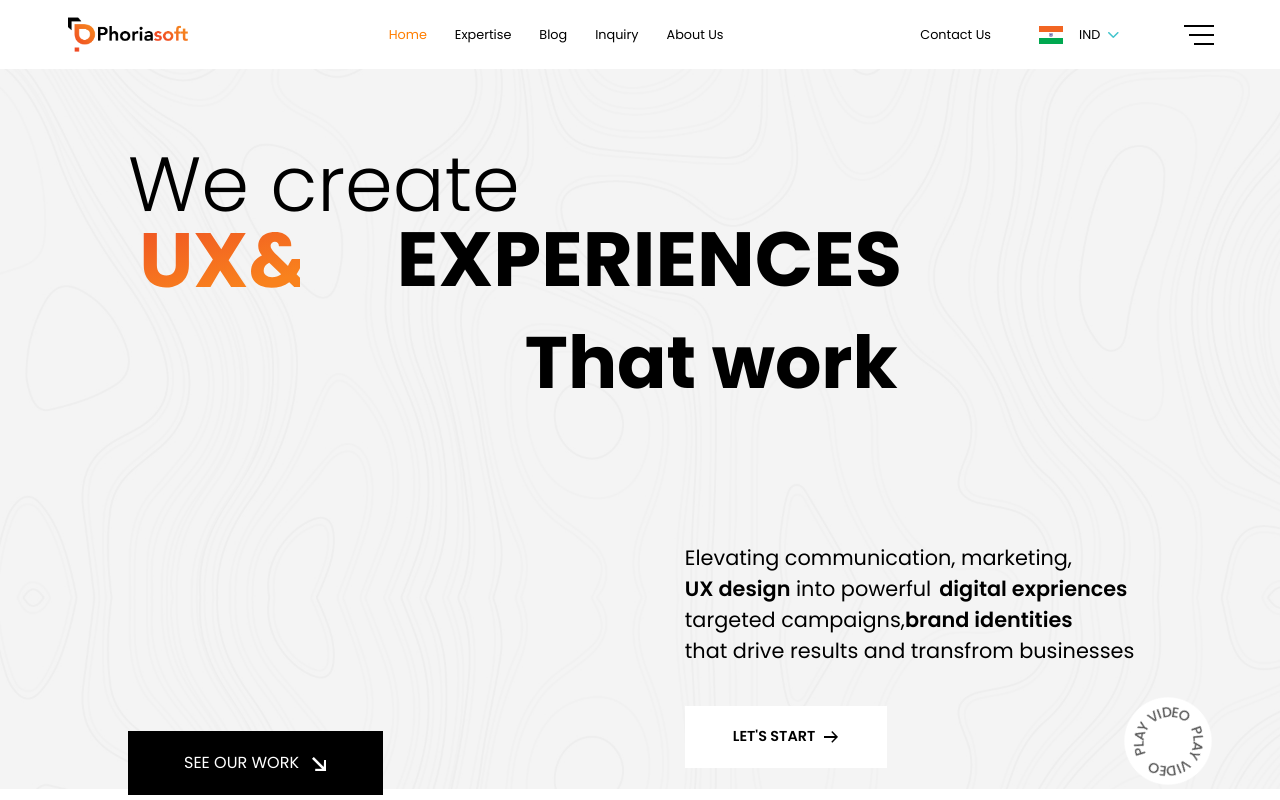
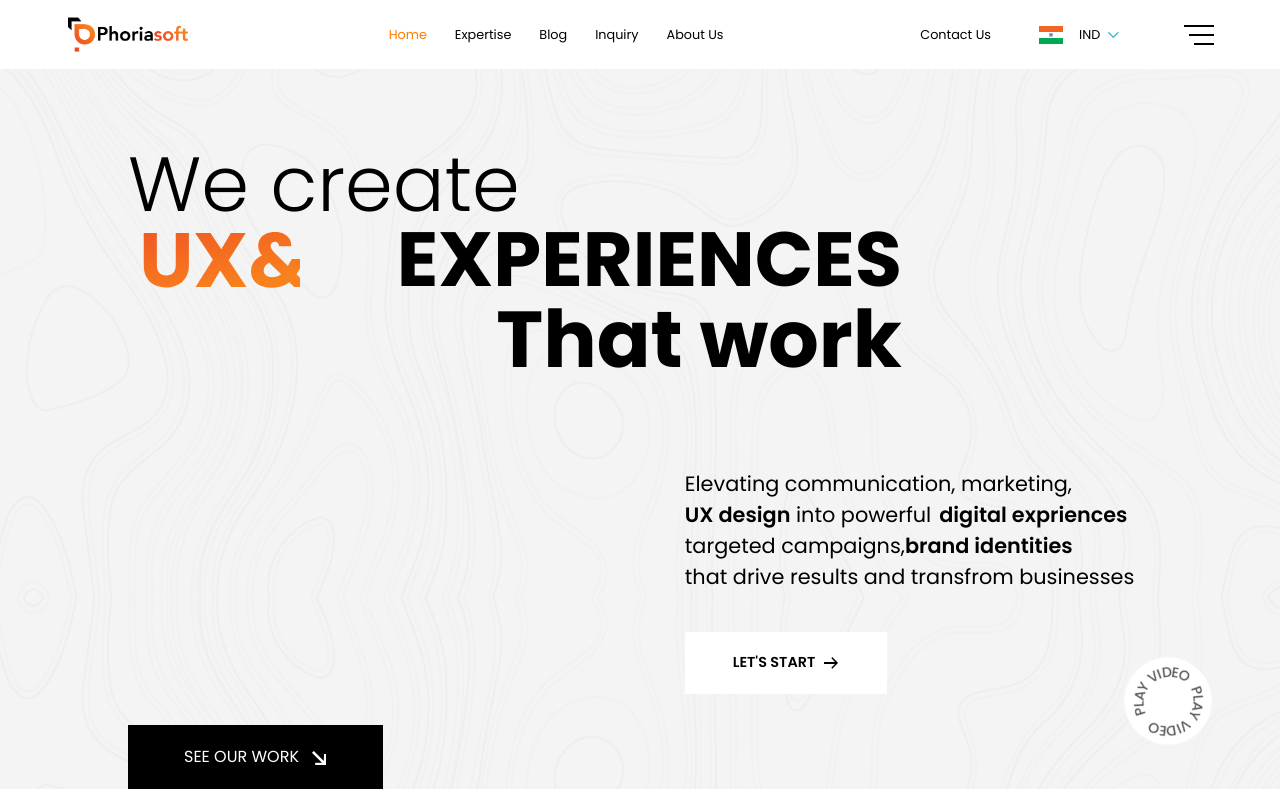
Before and after one commit to SkKhairulHaque/phoriasoft, a React (Vite) app: page / in a window 1280 px wide. Shown: the top 800 px of the page. Built offline with nearby package versions, Linux system fonts and the light colour scheme.

Commit message:
hero and the blog sum changes

```diff
--- a/src/components/hero/Hero.jsx
+++ b/src/components/hero/Hero.jsx
@@ -35,13 +35,13 @@ const Hero = () => {
   });
 
   return (
-    <div className="w-full h-[65vh] bg-[url('/public/Slicing/header/banner-back-new.jpg')] bg-cover bg-center lg:h-[90vh] px-[5vw] relative  ">
-      <section className="section-1 w-full lg:h-1/2 font-poppins lg:px-[5vw] lg:pt-[5vw] relative  ">
+    <div className="w-full h-[65vh] bg-[url('/public/Slicing/header/banner-back-new.jpg')] bg-cover bg-center lg:min-h-[90vh] px-[5vw] relative  ">
+      <section className="section-1 w-full lg:h-1/2 font-poppins lg:px-[5vw] lg:pt-[5vw] relative ">
         <h1 className="text-2xl lg:text-[6vw] font-poppins lg:font-light relative z-9  ">
           We create
         </h1>
 
-        <div className="w-full h-[8vw] lg:h-[7.5vw] flex items-center text-2xl lg:text-[6vw] lg:-mt-6 font-bold relative ">
+        <div className="w-full h-[8vw] lg:h-[7.5vw] flex items-center text-2xl lg:text-[6vw] lg:-mt-6 font-bold relative  ">
           <div className=" w-[25vw] lg:w-[21vw] h-full overflow-hidden relative z-99 ">
             {/* ---degital --- */}
             <div
@@ -121,13 +121,13 @@ const Hero = () => {
           </div>
         </div>
 
-        <h1 className="text-[7.5vw] lg:text-[5.7vw] pl-[31vw] font-bold">
+        <h1 className="text-[7.5vw] lg:text-[6.2vw] pl-[28.77vw] font-bold leading-none -mt-2  ">
           That work
         </h1>
       </section>
 
-      <section className="section-2 relative mt-10 lg:mt-10ph lg:flex lg:justify-between lg:items-center lg:h-1/2  ">
-        <div className="lg:w-1/2 lg:h-[36.5vh] flex flex-col-reverse lg:flex-row  lg:items-end lg:pl-[5vw] ">
+      <section className="section-2 relative lg:flex lg:justify-between lg:items-center lg:h-1/2 mt-10 lg:mt-0 ">
+        <div className="lg:w-1/2 h-full flex flex-col-reverse lg:flex-row  lg:items-end lg:pl-[5vw]">
           <Button
             name="SEE OUR WORK"
             img={Arrow}
@@ -136,7 +136,8 @@ const Hero = () => {
             style="bg-black text-white py-5 px-[3.5rem] "
           />
         </div>
-        <div className="lg:h-[36.5vh] lg:w-1/2 font-poppins lg:pl-[3.5vw]  ">
+        <div className="lg:h-full lg:w-1/2 font-poppins lg:pl-[3.5vw] ">
+
           <p
             className="lg:w-full lg:text-[1.3rem] lg:mt-[3vw]
            "
--- a/src/components/theBlog/blogItems/BlogCard.jsx
+++ b/src/components/theBlog/blogItems/BlogCard.jsx
@@ -51,7 +51,7 @@ const BlogCards = () => {
   ]);
 
   return (
-    <div className="w-full h-[43vh] lg:h-[45vh] px-[5vw] lg:px-[10vw] font-poppins flex flex-nowrap shrink-0 overflow-x-hidden gap-x-5 ">
+    <div className="w-full h-[43vh] lg:h-[55vh] 2xl:h-[45vh] px-[5vw] lg:px-[10vw] font-poppins flex flex-nowrap shrink-0 overflow-x-hidden gap-x-5 ">
       <Swiper
         grabCursor={true}
         loop={true}
--- a/src/components/theBlog/blogItems/TheBlog.jsx
+++ b/src/components/theBlog/blogItems/TheBlog.jsx
@@ -18,7 +18,7 @@ const TheBlog = () => {
   ]);
 
   return (
-    <div className="w-full lg:h-[40vh]  font-poppins px-[10vw]  relative flex flex-col lg:flex-row lg:items-center lg:text-2xl lg:justify-between ">
+    <div className="w-full lg:h-[55vh] 2xl:h-[40vh]  font-poppins px-[10vw]  relative flex flex-col lg:flex-row lg:items-center lg:text-2xl lg:justify-between  ">
       <section className="w-[30vw] h-full ">
         <h4 className="flex items-center">
           The Blog{" "}
--- a/src/index.css
+++ b/src/index.css
@@ -10,6 +10,7 @@
   --font-poppins: "Poppins", "sans-serif";
   --color-primary: #f0f0f0;
   --color-secondary: #0b6bd7;
+
 }
 
 .animateText {
--- a/src/template/ThisPageIs404.jsx
+++ b/src/template/ThisPageIs404.jsx
@@ -10,15 +10,16 @@ const ThisPageIs404 = () => {
     <div className="w-full h-screen bg-primary flex items-center justify-center">
       <div className="text-center">
         <h1 className="text-6xl mb-5 font-bold ">404 Not Found</h1>
-        <h2 className="text-2xl font-semibold mb-5 ">
+        <h2 className="text-2xl font-semibold mb-5  ">
           This Page Is Not Available
         </h2>
-        <Button
-          name="Go Back"
-          fnc={handelClick}
-          style="cursor-pointer bg-black text-white px-5 py-2 rounded-[50px] text-xl font-light "
-        />
-        <h1 className="cursor-pointer bg-black"></h1>
+        <div className=" h-12 flex items-center justify-center text-xl">
+          <Button
+            name="Go Back"
+            fnc={handelClick}
+            style="cursor-pointer bg-black text-white px-5 py-2 rounded-[50px] text-xl font-light hover:bg-[#ff7e00] duration-400 hover:text-[1rem] outline-none "
+          />
+        </div>
       </div>
     </div>
   );
```
